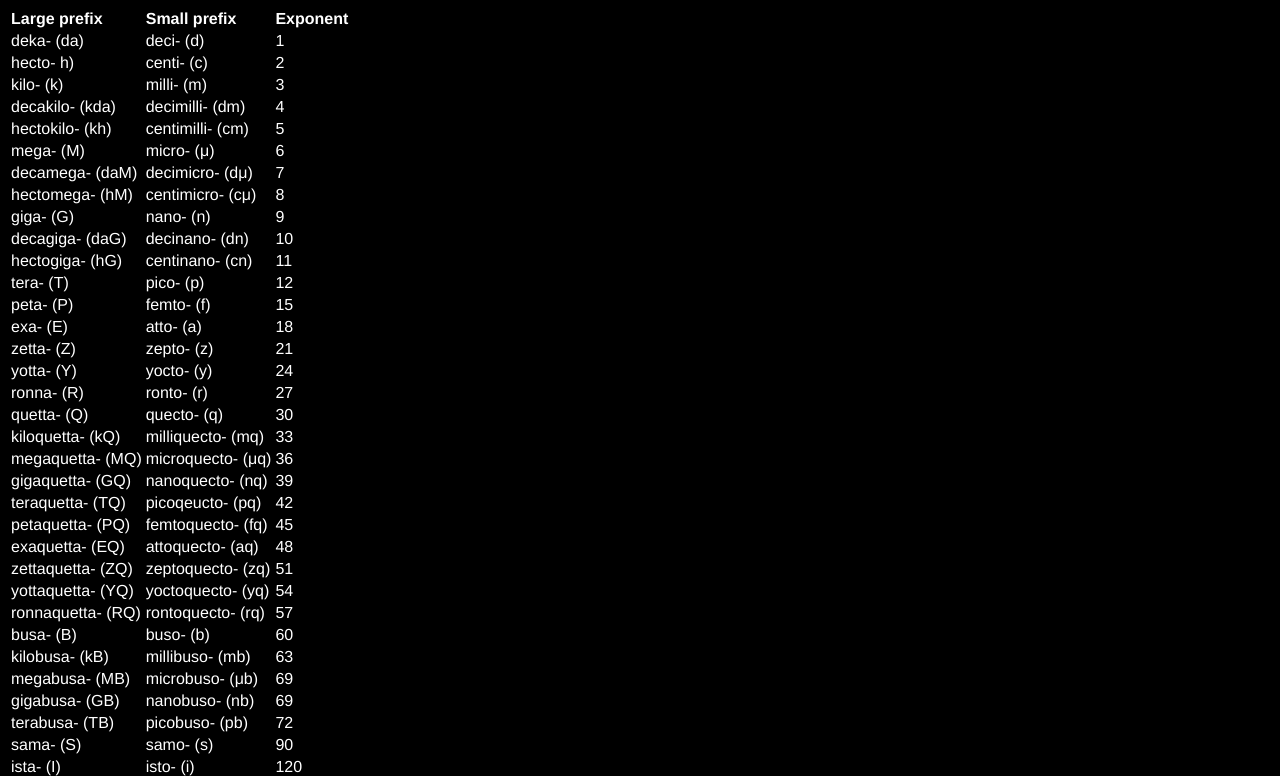
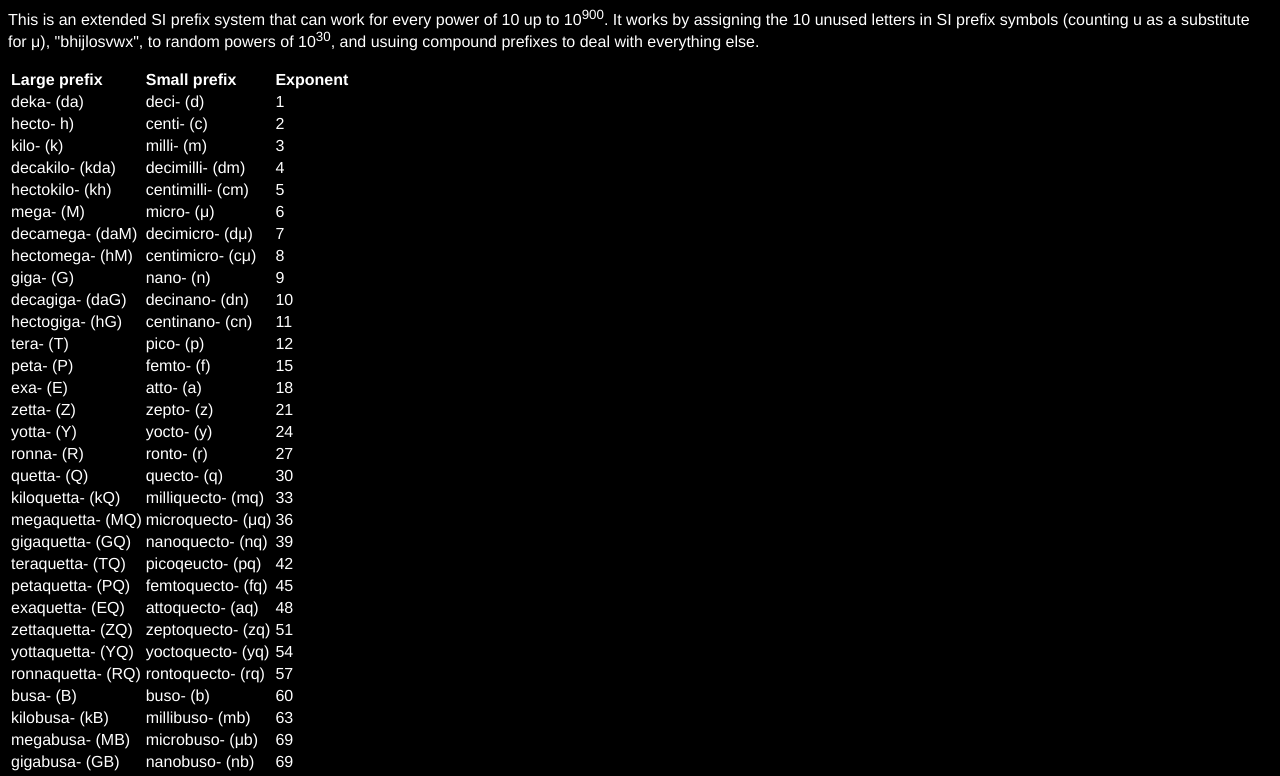
Before and after one commit to nirvanasupermind/nirvanasupermind.github.io, a plain HTML site: page googology/extended-si-prefixes.html in a window 1280 px wide. Shown: the part 99-875 px from the top of the page. Drawn offline with Linux system fonts and the light colour scheme.

Commit message:
update XSI page

```diff
--- a/googology/extended-si-prefixes.html
+++ b/googology/extended-si-prefixes.html
@@ -16,6 +16,9 @@
 
     <div id="content" class="content">
         <h1>Extended SI Prefixes</h1>
+        <p>This is an extended SI prefix system that can work for every power of 10 up to 10<sup>900</sup>.
+            It works by assigning the 10 unused letters in SI prefix symbols (counting u as a substitute for &mu;), "bhijlosvwx", to random powers of 10<sup>30</sup>,
+            and usuing compound prefixes to deal with everything else.</p>
         <table>
             <tbody>
                 <tr>
```
